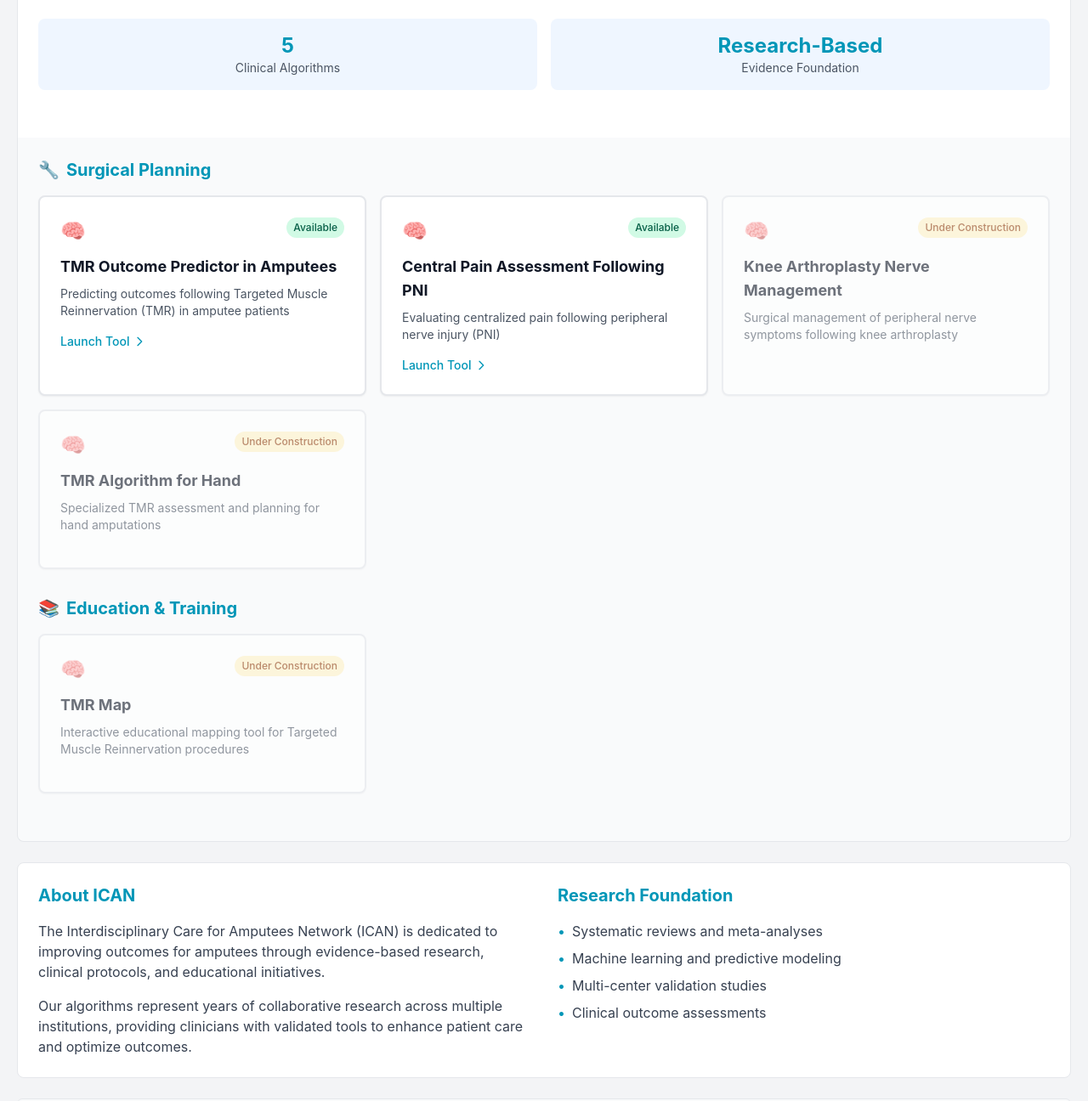
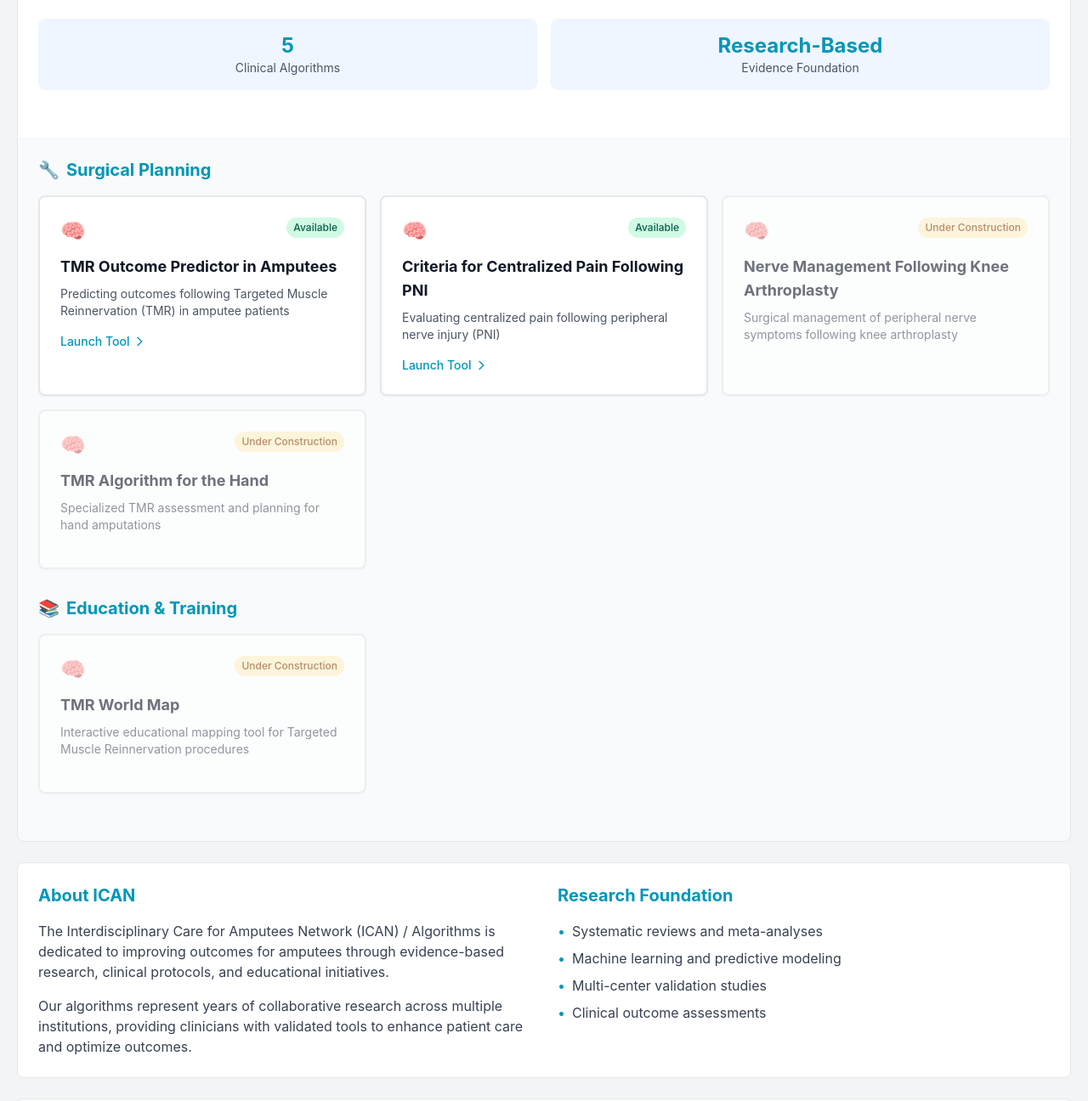
Before and after one commit to fvraasveld/ICAN-Algorithms, a React (Create React App) app: page / in a window 1280 px wide. Shown: the part 626-1922 px from the top of the page at 85% size. Built offline with nearby package versions, Linux system fonts and the light colour scheme.

Commit message:
Update App.tsx

```diff
--- a/src/App.tsx
+++ b/src/App.tsx
@@ -16,7 +16,7 @@
     },
     {
       id: 'central-pain',
-      title: 'Central Pain Assessment Following PNI',
+      title: 'Criteria for Centralized Pain Following PNI',
       description: 'Evaluating centralized pain following peripheral nerve injury (PNI)',
       category: 'Surgical Planning',
       status: 'Available',
@@ -24,7 +24,7 @@
     },
     {
       id: 'knee-arthroplasty',
-      title: 'Knee Arthroplasty Nerve Management',
+      title: 'Nerve Management Following Knee Arthroplasty',
       description: 'Surgical management of peripheral nerve symptoms following knee arthroplasty',
       category: 'Surgical Planning',
       status: 'Under Construction',
@@ -32,7 +32,7 @@
     },
     {
       id: 'tmr-hand',
-      title: 'TMR Algorithm for Hand',
+      title: 'TMR Algorithm for the Hand',
       description: 'Specialized TMR assessment and planning for hand amputations',
       category: 'Surgical Planning',
       status: 'Under Construction',
@@ -40,7 +40,7 @@
     },
     {
       id: 'tmr-map',
-      title: 'TMR Map',
+      title: 'TMR World Map',
       description: 'Interactive educational mapping tool for Targeted Muscle Reinnervation procedures',
       category: 'Education & Training',
       status: 'Under Construction',
@@ -228,7 +228,7 @@
           <div>
             <h3 className="text-xl font-bold text-[#0096B7] mb-4">About ICAN</h3>
             <p className="text-gray-700 mb-4">
-              The Interdisciplinary Care for Amputees Network (ICAN) is dedicated to improving
+              The Interdisciplinary Care for Amputees Network (ICAN) / Algorithms is dedicated to improving
               outcomes for amputees through evidence-based research, clinical protocols, and
               educational initiatives.
             </p>
```
